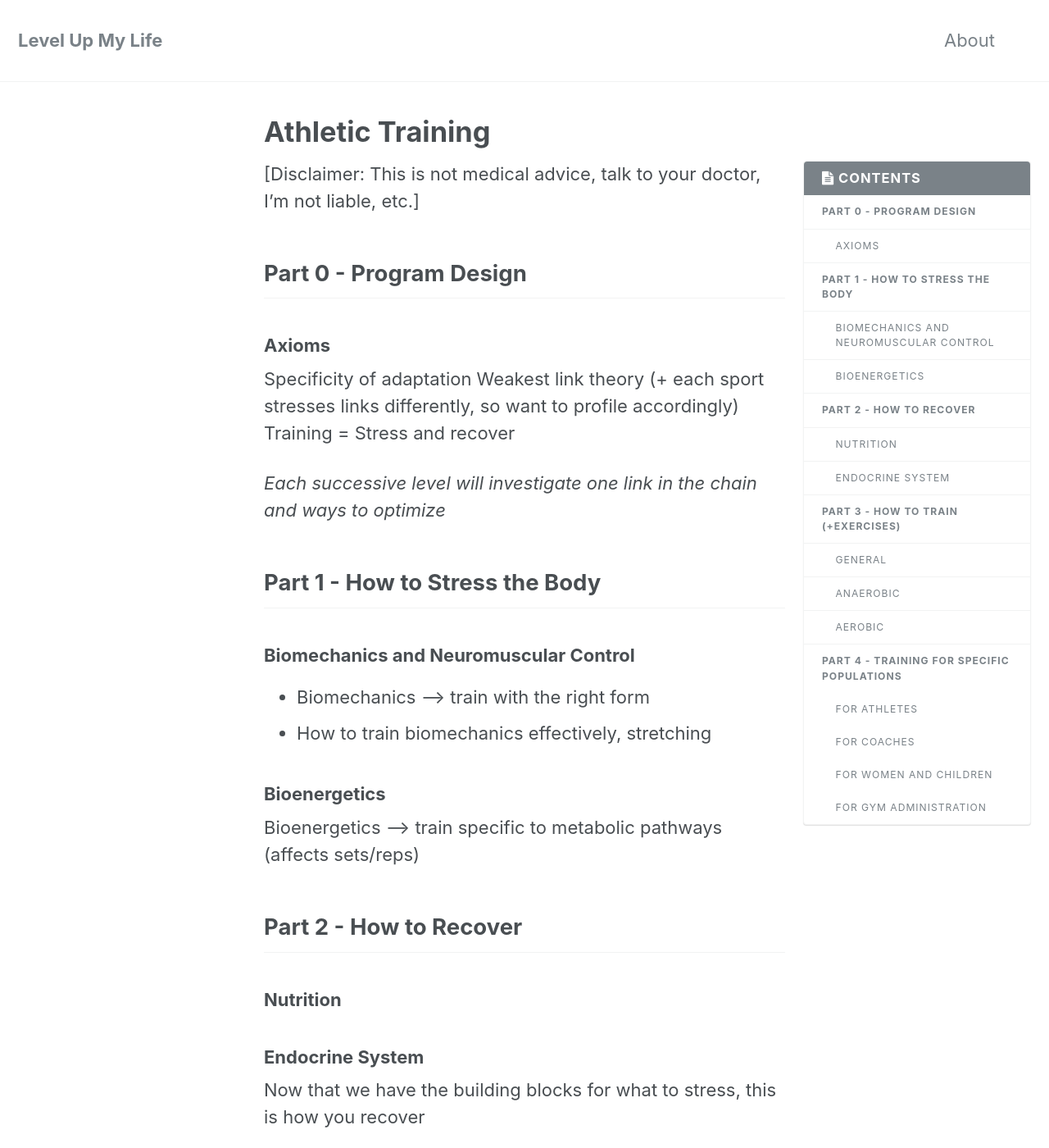
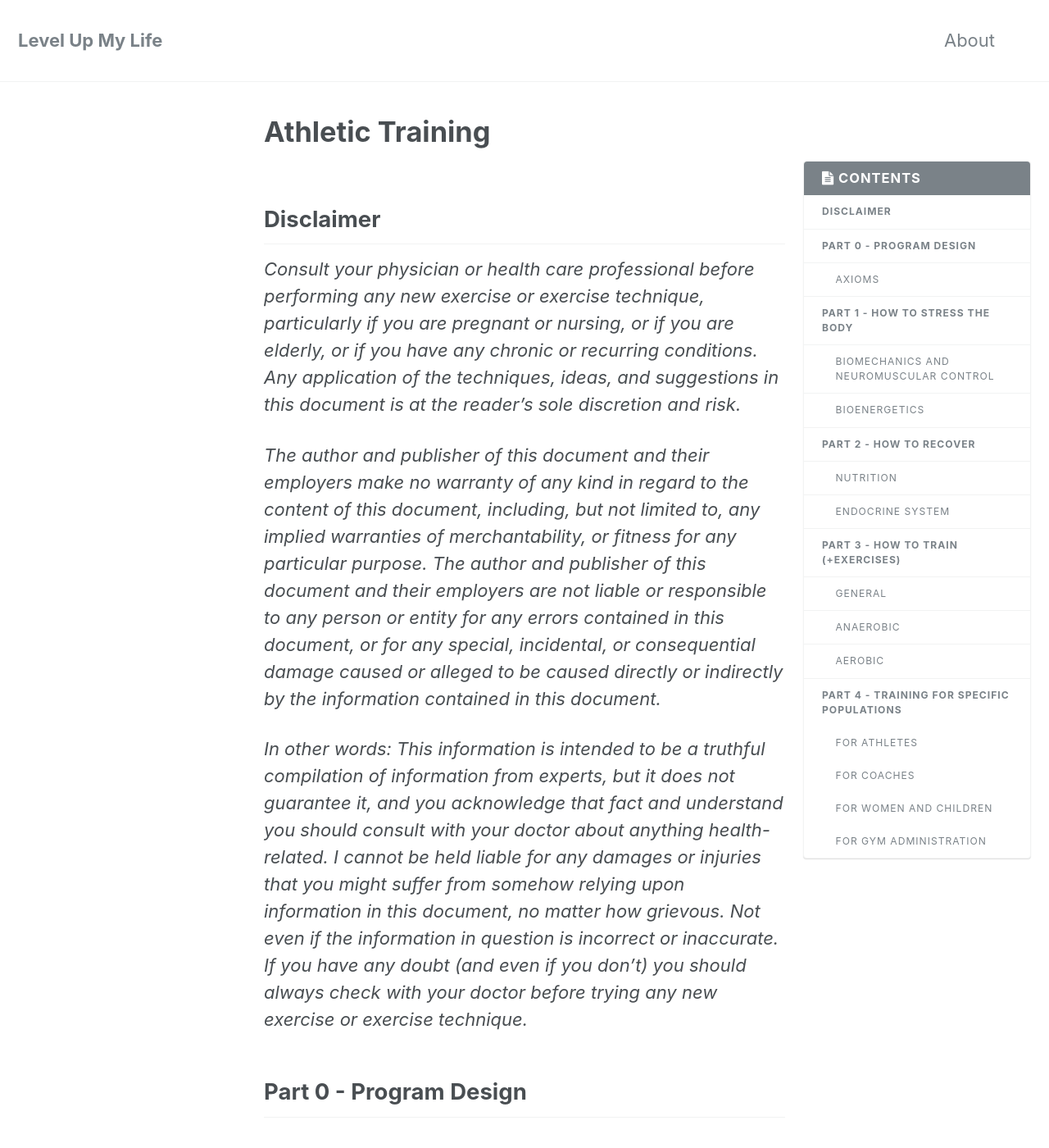
Before and after one commit to shanemileham/levelupmylife, a Jekyll site: the page built from _content/athletic-training.md, in a window 1280 px wide and 1400 px high. Shown: the whole window at 82% size. Built offline with Jekyll 4.4.1, drawn with Linux system fonts in a browser that asks for light colours.

Commit message:
Added initial health disclaimer

```diff
--- a/_content/athletic-training.md
+++ b/_content/athletic-training.md
@@ -4,7 +4,13 @@ title: Athletic Training
 
 {% include toc %}
 
-[Disclaimer: This is not medical advice, talk to your doctor, I'm not liable, etc.]
+## Disclaimer
+
+_Consult your physician or health care professional before performing any new exercise or exercise technique, particularly if you are pregnant or nursing, or if you are elderly, or if you have any chronic or recurring conditions. Any application of the techniques, ideas, and suggestions in this document is at the reader's sole discretion and risk._
+
+_The author and publisher of this document and their employers make no warranty of any kind in regard to the content of this document, including, but not limited to, any implied warranties of merchantability, or fitness for any particular purpose. The author and publisher of this document and their employers are not liable or responsible to any person or entity for any errors contained in this document, or for any special, incidental, or consequential damage caused or alleged to be caused directly or indirectly by the information contained in this document._
+
+_In other words: This information is intended to be a truthful compilation of information from experts, but it does not guarantee it, and you acknowledge that fact and understand you should consult with your doctor about anything health-related. I cannot be held liable for any damages or injuries that you might suffer from somehow relying upon information in this document, no matter how grievous. Not even if the information in question is incorrect or inaccurate. If you have any doubt (and even if you don't) you should always check with your doctor before trying any new exercise or exercise technique._
 
 ## Part 0 - Program Design
 
```
